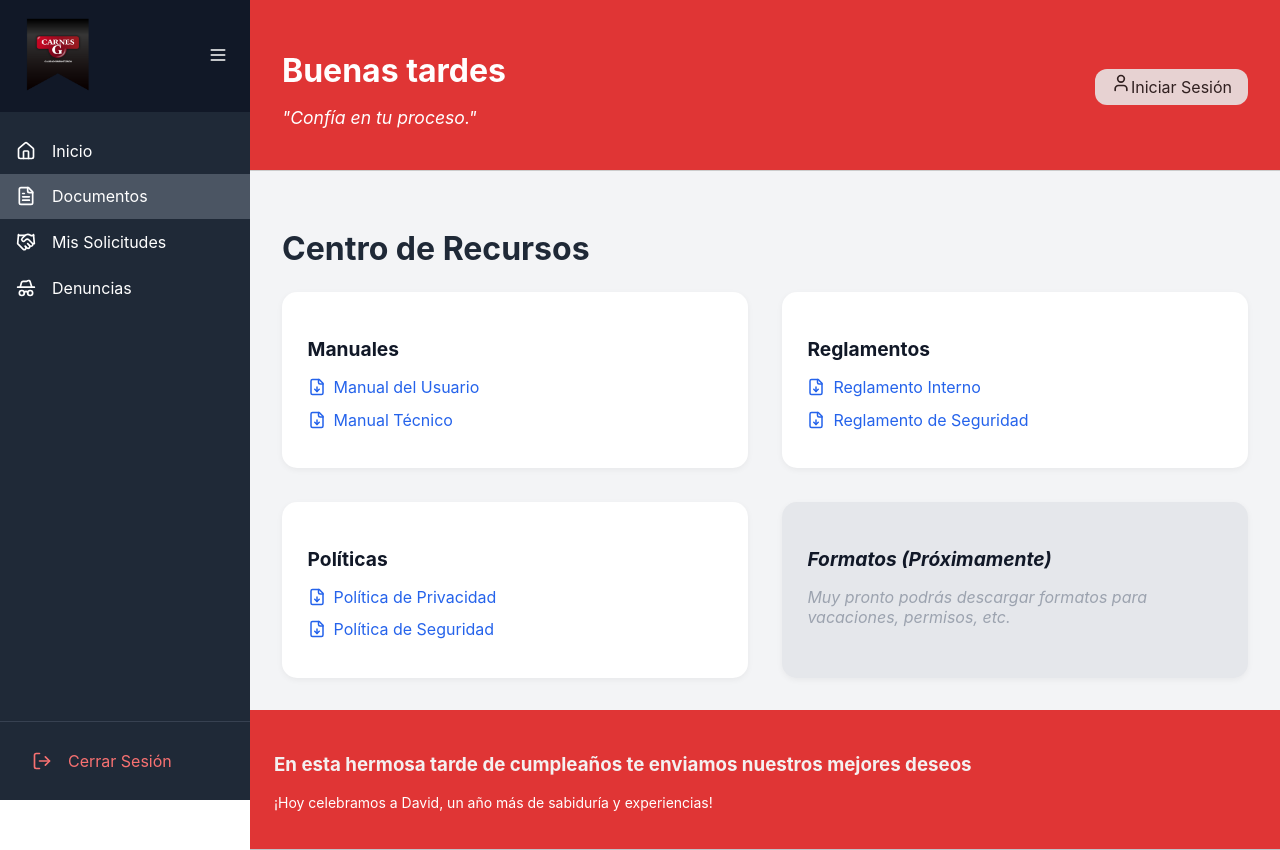
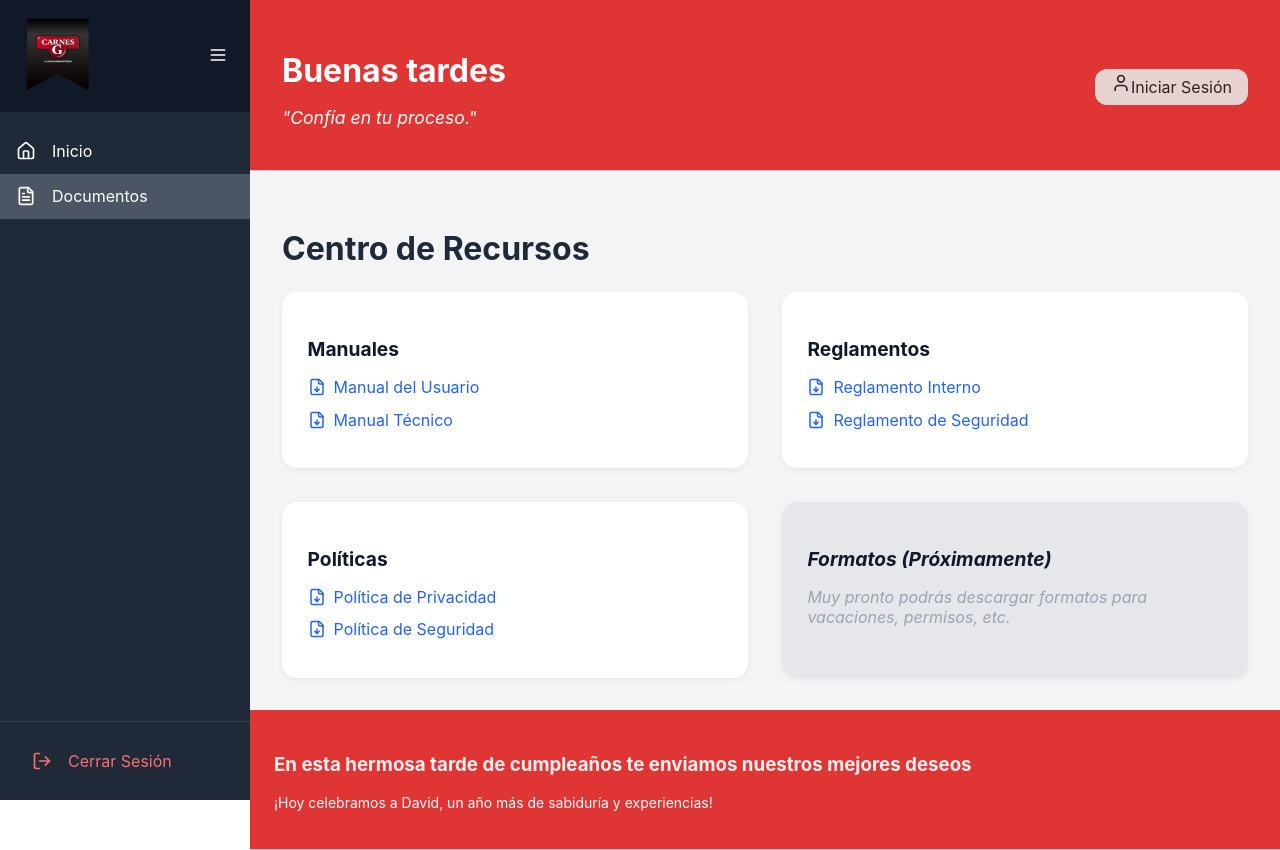
Before and after one commit to JetceMx/intranet-cg, a React (Create React App) app: page /documentos in a window 1280 px wide. Built offline with nearby package versions, Linux system fonts and the light colour scheme.

Commit message:
Primer demo de de login

```diff
--- a/src/component/sesion.jsx
+++ b/src/component/sesion.jsx
@@ -1,11 +1,22 @@
 import React from "react";
 import styles from "../Style/sesion.module.css";
-import { NavLink } from "react-router-dom";
+import { NavLink, useNavigate } from "react-router-dom";
+import { useAuth } from "../context/context";
 
 const Login = () => {
+
+  const { login } = useAuth();
+  const navigate = useNavigate();
+
+  const handleSubmit = (e) => {
+    e.preventDefault();
+    login(); // Simula login
+    navigate("/"); // Redirige al inicio
+  };
+
   return (
     <div className={styles.container}>
-      <form className={styles.loginBox}>
+      <form className={styles.loginBox} onSubmit={handleSubmit}>
         <h2 className={styles.title}>Iniciar Sesión</h2>
 
         <div className={styles.inputGroup}>
--- a/src/component/sidebar.jsx
+++ b/src/component/sidebar.jsx
@@ -2,16 +2,26 @@ import { Home, FileText, LogOut, Menu, HatGlasses, Handshake } from "lucide-reac
 import "../Style/sidebar.modules.css";
 import Carnes from "../imgs/Carnes G.png";
 import { NavLink } from "react-router-dom";
+import { useAuth } from "../context/context";
 
 // Enlaces de navegación
-const navItems = [
-  { icon: <Home size={20} />, label: "Inicio", link: '/' },
-  { icon: <FileText size={20} />, label: "Documentos", link: "/documentos" },
-  { icon: <Handshake size={20} />, label: "Mis Solicitudes", link: "/solicitudes" },
-  { icon: <HatGlasses size={20} />, label: "Denuncias", link: "/denuncias" },
-];
 
 export default function Sidebar({ collapsed, setCollapsed }) {
+
+  const { isLoggedIn, logout } = useAuth(); // Usar la sesión
+
+  // Enlaces base
+  const navItems = [
+    { icon: <Home size={20} />, label: "Inicio", link: "/" },
+    { icon: <FileText size={20} />, label: "Documentos", link: "/documentos" },
+  ];
+
+  // Enlaces protegidos
+  const privateItems = [
+    { icon: <Handshake size={20} />, label: "Mis Solicitudes", link: "/solicitudes" },
+    { icon: <HatGlasses size={20} />, label: "Denuncias", link: "/denuncias" },
+  ];
+
   return (
     <aside className={`sidebar ${collapsed ? "collapsed" : ""}`}>
       <div className="sidebar-header">
@@ -26,7 +36,7 @@ export default function Sidebar({ collapsed, setCollapsed }) {
       </div>
 
       <nav className="sidebar-nav">
-        {navItems.map((item, i) => (
+         {[...navItems, ...(isLoggedIn ? privateItems : [])].map((item, i) => (
           <NavLink
             to={item.link}
             key={i}
@@ -41,7 +51,7 @@ export default function Sidebar({ collapsed, setCollapsed }) {
       </nav>
 
       <div className="sidebar-footer">
-        <div className="nav-item logout">
+        <div className="nav-item logout"  onClick={logout}>
           <LogOut size={20} />
           {!collapsed && <span>Cerrar Sesión</span>}
         </div>
--- /dev/null
+++ b/src/context/context.jsx
@@ -0,0 +1,23 @@
+import { createContext, useContext, useState } from "react";
+
+const AuthContext = createContext();
+
+export const AuthProvider = ({ children }) => {
+  const [user, setUser] = useState(null);
+
+  const login = (email = "prueba@demo.com") => {
+    setUser({ name: "Demo User", email });
+  };
+
+  const logout = () => {
+    setUser(null);
+  };
+
+  return (
+    <AuthContext.Provider value={{ user, isLoggedIn: !!user, login, logout }}>
+      {children}
+    </AuthContext.Provider>
+  );
+};
+
+export const useAuth = () => useContext(AuthContext);
--- a/src/index.js
+++ b/src/index.js
@@ -4,14 +4,15 @@ import './index.css';
 import App from './App';
 import {BrowserRouter} from 'react-router-dom'
 import reportWebVitals from './reportWebVitals';
+import { AuthProvider } from "./context/context";
 
 // 8 - Codigo
 
 ReactDOM.createRoot(document.getElementById('root')).render(
-  <BrowserRouter>
-
-    <App />
-
+ <BrowserRouter>
+    <AuthProvider>
+      <App />
+    </AuthProvider>
   </BrowserRouter>
 
 )
```
